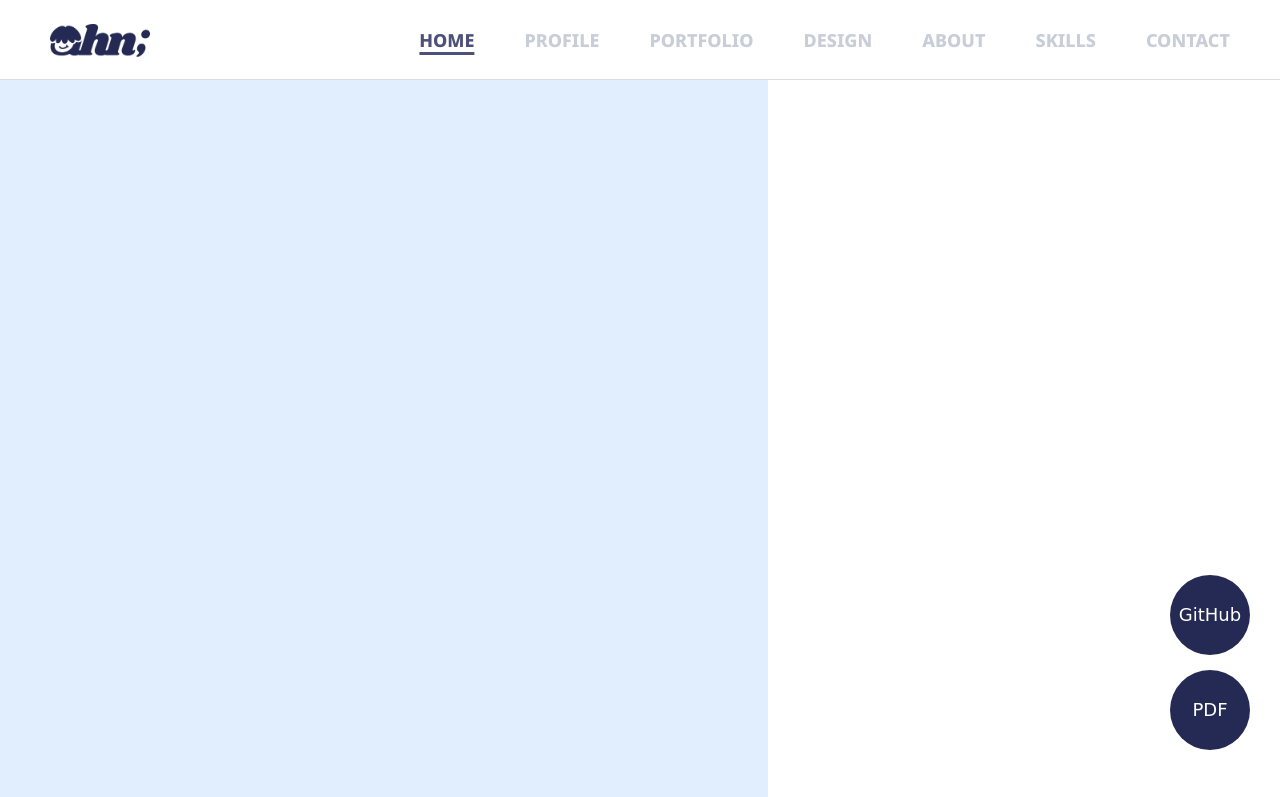
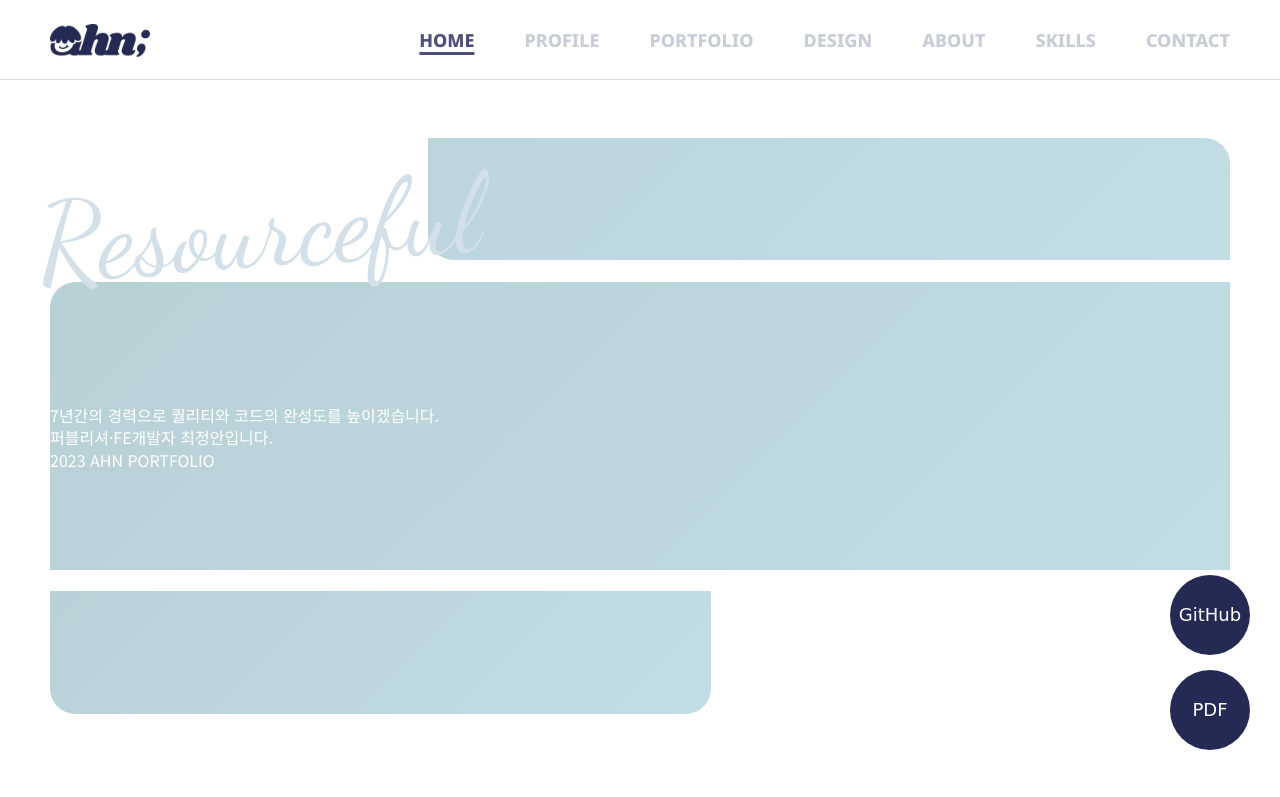
Before and after one commit to dev-axnn/dev-axnn.github.io, a plain HTML site: page index.html in a window 1280 px wide. Shown: the top 797 px of the page. Drawn offline with nearby package versions, Linux system fonts and the light colour scheme; a web font is replaced by a local one.

Commit message:
비주얼..

```diff
--- a/css/style.css
+++ b/css/style.css
@@ -1,5 +1,6 @@
 @charset "utf-8";
 @import url("https://fonts.googleapis.com/css2?family=Noto+Sans+KR:wght@100;300;400;500;700;900&family=Noto+Sans:ital,wght@0,100;0,200;0,300;0,400;0,500;0,600;0,700;0,800;0,900;1,100&family=Shrikhand&display=swap");
+@import url("https://fonts.googleapis.com/css2?family=Dancing+Script&display=swap");
 
 * {
   margin: 0;
@@ -361,14 +362,88 @@ body {
   position: relative;
   display: block;
   height: 100vh;
-}
-
-.visual .main-visual {
-  width: 50%;
-  height: 100%;
-  background: #e1eefe;
-  transition: width 0.3s;
-}
+  padding-top: 80px;
+}
+
+.visual .inner {
+  position: relative;
+  display: block;
+  height: calc(100vh - 80px);
+}
+
+.visual-arttext {
+  position: absolute;
+  top: 10%;
+  left: -1%;
+  z-index: 3;
+}
+
+.visual-arttext h2 {
+  font-size: 110px;
+  font-family: "Dancing Script", cursive;
+  color: #d3e0e9;
+  transform: rotate(-4deg);
+}
+
+.box-top {
+  position: absolute;
+  top: 8%;
+  right: 0;
+  width: 68%;
+  height: 17%;
+  border-radius: 0 2vw 0 2vw;
+
+  background: linear-gradient(-45deg, #c4e0e7, #b7d0d6, #ddcee7, #ccd1e4);
+  background-size: 600% 600%;
+  animation: gradient 15s ease infinite;
+}
+
+.box-mdl {
+  position: absolute;
+  top: 28%;
+  left: 0;
+  width: 100%;
+  height: 40%;
+  border-radius: 2vw 0 0 0;
+
+  background: linear-gradient(-45deg, #c4e0e7, #b7d0d6, #ddcee7, #ccd1e4);
+  background-size: 400% 400%;
+  animation: gradient 15s ease infinite;
+}
+
+.box-btm {
+  position: absolute;
+  bottom: 12%;
+  left: 0;
+  width: 56%;
+  height: 17%;
+  border-radius: 0 0 2vw 2vw;
+
+  background: linear-gradient(-45deg, #c4e0e7, #b7d0d6, #ddcee7, #ccd1e4);
+  background-size: 400% 400%;
+  animation: gradient 15s ease infinite;
+}
+
+@keyframes gradient {
+  0% {
+    background-position: 0% 50%;
+  }
+  50% {
+    background-position: 100% 50%;
+  }
+  100% {
+    background-position: 0% 50%;
+  }
+}
+
+.visual-maintext {
+  position: absolute;
+  top: 45%;
+  left: 0;
+  color: #fff;
+}
+
+.visual-maintext
 
 /* PROFILE */
 .profile {
@@ -1595,7 +1670,7 @@ body {
 
 /* CONTACT */
 .contact {
-  background: #222;
+  background: #333;
 }
 
 .contact .inner {
--- a/index.html
+++ b/index.html
@@ -142,7 +142,19 @@
 
       <!-- VISUAL -->
       <section class="visual" id="visual">
-        <div class="main-visual"></div>
+        <div class="inner clearfix">
+          <div class="visual-arttext">
+            <h2>Resourceful</h2>
+          </div>
+          <div class="box-top"></div>
+          <div class="box-mdl"></div>
+          <div class="box-btm"></div>
+          <div class="visual-maintext">
+            <p>7년간의 경력으로 퀄리티와 코드의 완성도를 높이겠습니다.</p>
+            <h3>퍼블리셔·FE개발자 최정안입니다.</h3>
+            <span>2023 AHN PORTFOLIO</span>
+          </div>
+        </div>
       </section>
       <!-- //VISUAL -->
 
@@ -611,17 +623,17 @@
             data-aos-delay="350"
             data-aos-duration="1000"
           >
-            <div class="about-item about-1"><p>#여행 #나들이</p></div>
+            <div class="about-item about-1"><p>➜ 여행 ➜ 나들이</p></div>
             <div class="about-item about-2">
               <p>
-                #작가활동 #drawing (네이버 OGQ마켓에서 크리에이터 '안작가'를
+                ➜ 작가활동 ➜ drawing (네이버 OGQ마켓에서 크리에이터 '안작가'를
                 검색해보세요.)
               </p>
             </div>
-            <div class="about-item about-3"><p>#맛집탐방</p></div>
-            <div class="about-item about-4"><p>#콘서트관람</p></div>
-            <div class="about-item about-5"><p>#사진 #카페</p></div>
-            <div class="about-item about-6"><p>#취미생활</p></div>
+            <div class="about-item about-3"><p>➜ 맛집탐방</p></div>
+            <div class="about-item about-4"><p>➜ 콘서트관람</p></div>
+            <div class="about-item about-5"><p>➜ 사진 ➜ 카페</p></div>
+            <div class="about-item about-6"><p>➜ 취미생활</p></div>
           </div>
         </div>
       </section>
```
Also changed, not shown: images/chart-bg.png, images/chart-main.png, images/myprofile-img.png, 2 other files.
